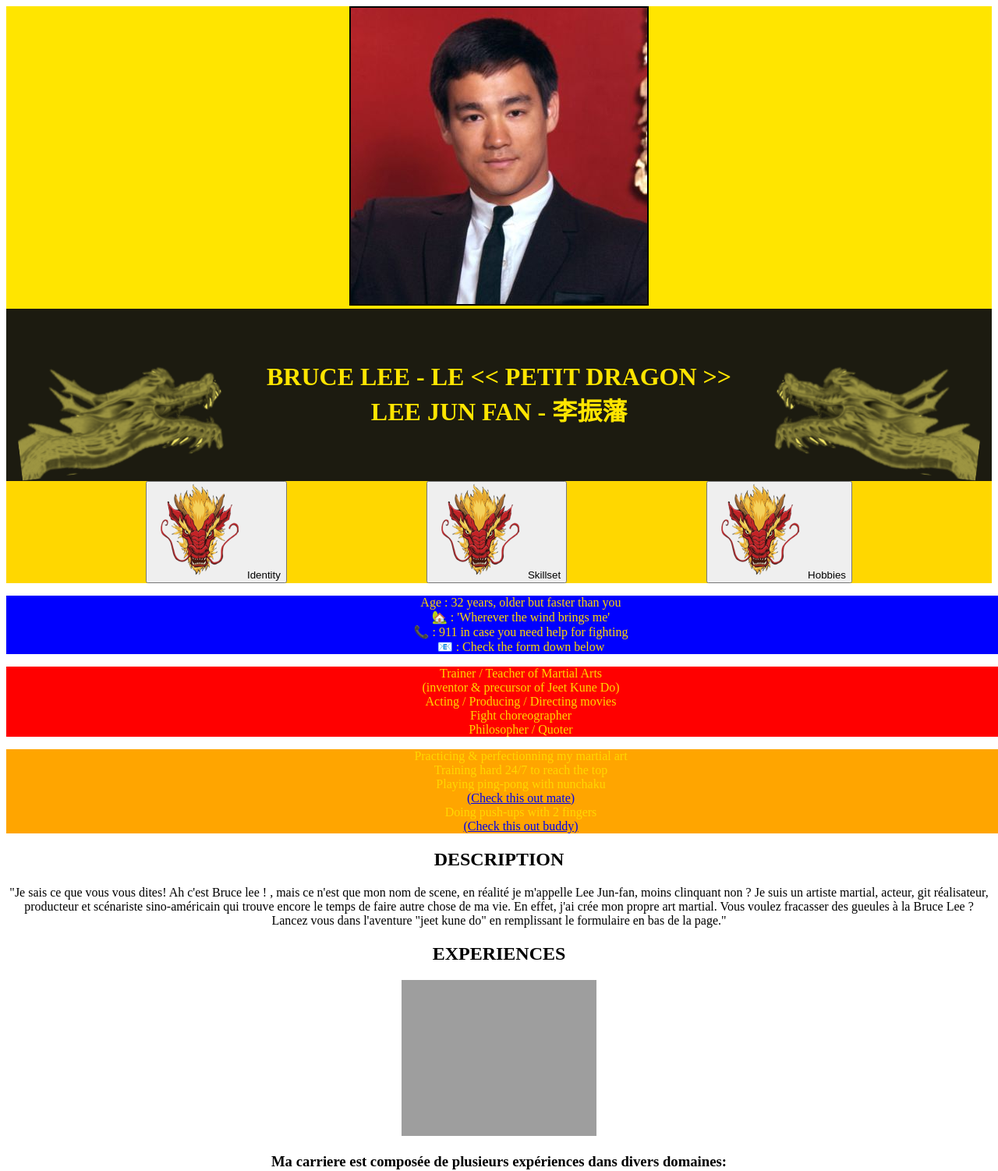
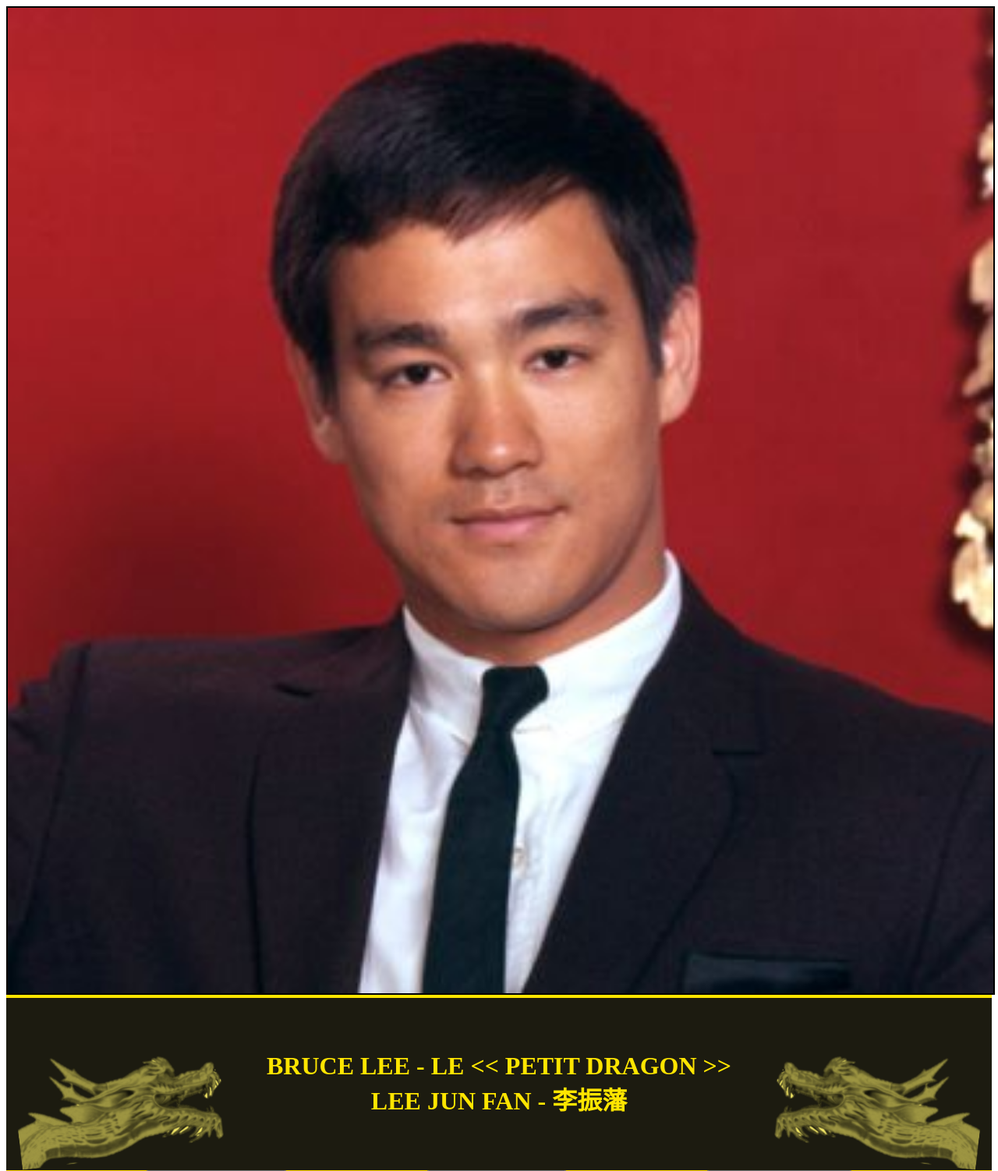
Before and after one commit to Gambino-stack/BruceLeeProject, a PHP site: page /BruceLee.php in a window 1280 px wide. Shown: the top 1502 px of the page at 78% size. Run offline with PHP 8.4, Linux system fonts and the light colour scheme; some web fonts are replaced; grey boxes are pictures that could not be loaded.

Commit message:
resizing

```diff
--- a/style.css
+++ b/style.css
@@ -40,7 +40,7 @@ header {
     align-items: center;
     background-color: rgb(28, 27, 16);
     width: 100%;
-
+    margin: 0 auto;
 }
 
 #rightDragon{
@@ -50,8 +50,13 @@ header {
     width: 25%;
 }
 
+header {
+
+}
 #icon {
     border : 2px solid black;
+    width: 100%;
+    margin: 0 auto;
 }
 
 h1 {
```
